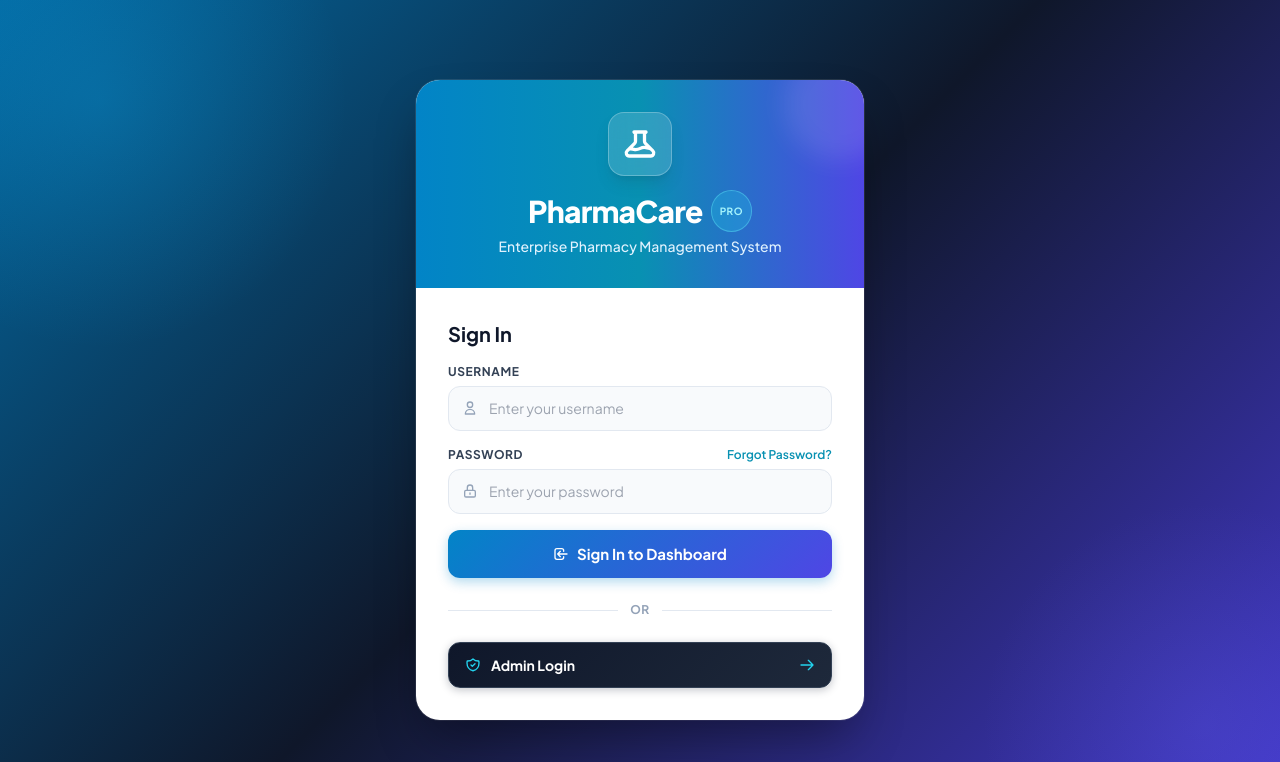
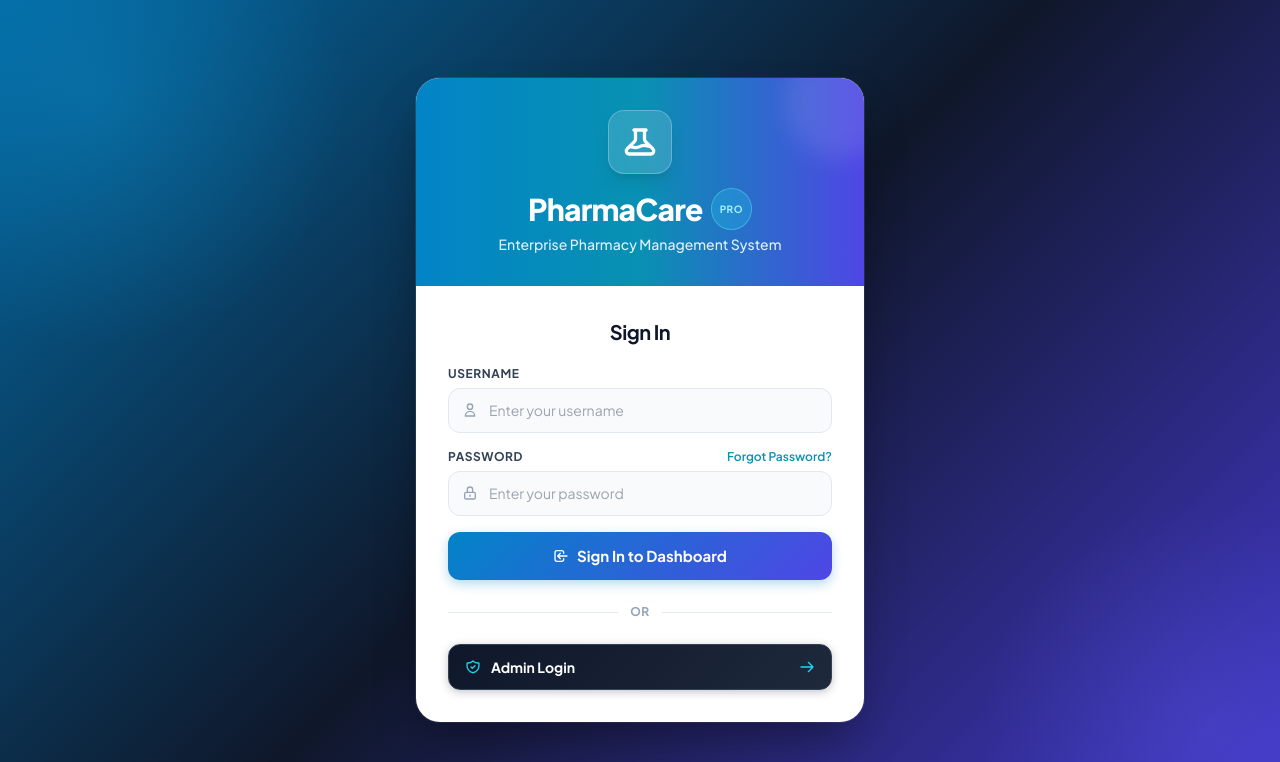
Before and after one commit to 2310074-hue/pharmacy-dashboard, a Django app: page / in a window 1280 px wide; the page is wider, and only the part inside the window is pictured. Shown: the top 762 px of that part. Run offline with Django 5.2, Linux system fonts and the light colour scheme; parts of the project's set-up code (start-up, migrations or seed data) failed here and were passed over; some libraries are stand-ins or nearby versions.

Commit message:
Align Sign In heading to center on login page

```diff
--- a/MediApp/templates/login.html
+++ b/MediApp/templates/login.html
@@ -171,8 +171,8 @@
 
         <!-- Form Area -->
         <div class="p-6 sm:p-8">
-            <div class="mb-4">
-                <h2 class="text-xl font-bold text-slate-900">Sign In</h2>
+            <div class="mb-5 text-center">
+                <h2 class="text-xl font-bold text-slate-900 tracking-tight">Sign In</h2>
             </div>
 
             {% if messages %}
```
